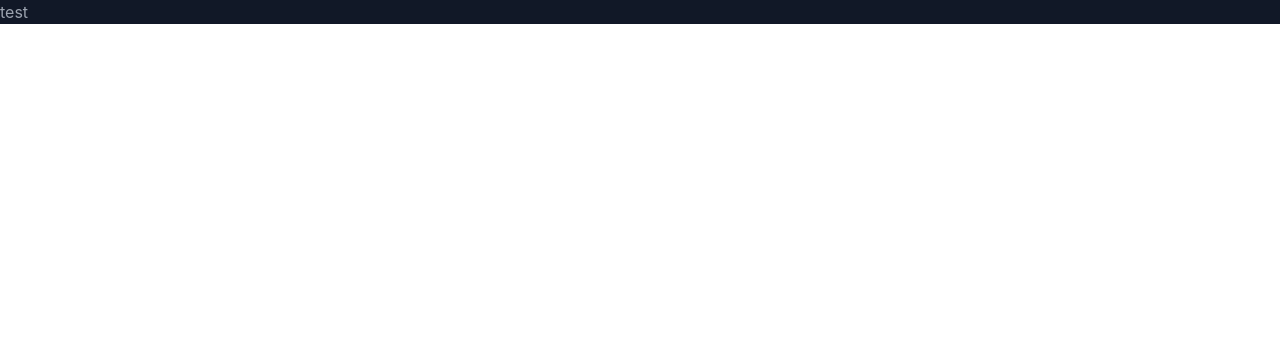
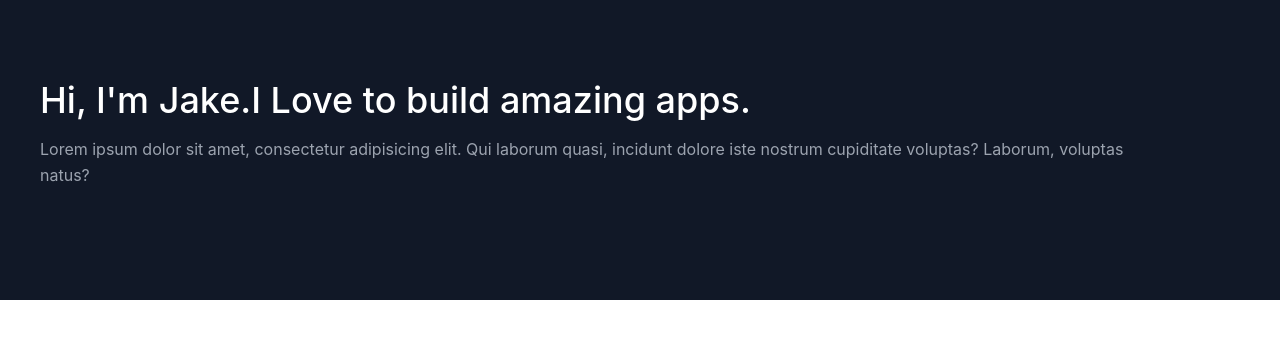
Before and after one commit to Jake-Knox/react-portfolio, a React (Create React App) app: page / in a window 1280 px wide. Shown: the top 338 px of the page. Built offline with nearby package versions, Linux system fonts and the light colour scheme.

Commit message:
work on about section

```diff
--- a/src/App.js
+++ b/src/App.js
@@ -11,7 +11,6 @@
 export default function App() {
   return (
     <main className='text-gray-400 bg-gray-900 body-font'>
-      <h1>test</h1>
       <Navbar />
       <About />
       <Projects />
--- a/src/components/About.js
+++ b/src/components/About.js
@@ -1,2 +1,24 @@
 
-export default function About() {}
+export default function About() {
+    return (
+
+        <section id="about">
+            <div className="container mx-auto flex px-10 py-20 md:flex-row flex-col items-center">
+                <div className="lg:flex-grow md:w-1/2 lg:pr-24 md:pr-16 flex flex-col md:items-start md:text-left mb-16 md:mb-0 items-center text-center">
+                    <h1 className="title-font sm:text-4xl text-3xl mb-4 font-medium text-white">
+                        Hi, I'm Jake.
+                        <br className="hidden lg:inline:block"/>
+                        I Love to build amazing apps.
+                    </h1>
+                    <p className="mb-8 leading-relaxed">
+                        Lorem ipsum dolor sit amet, consectetur adipisicing elit. Qui
+                        laborum quasi, incidunt dolore iste nostrum cupiditate voluptas?
+                        Laborum, voluptas natus?
+                    </p>
+
+                </div>
+            </div>
+        </section>
+
+    );
+}
```
